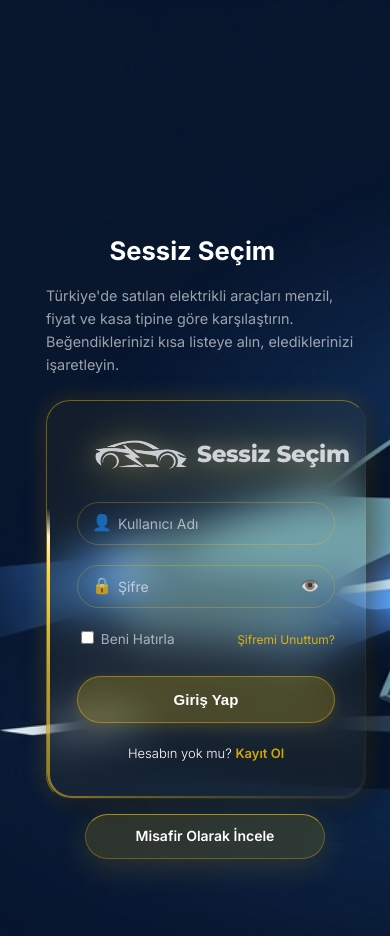
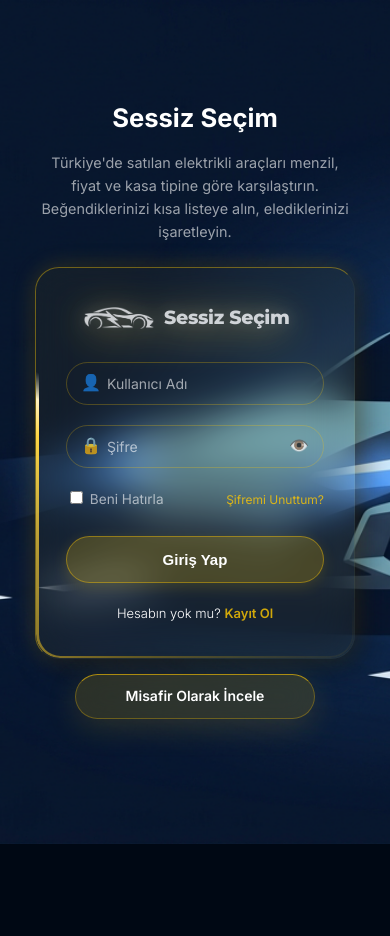
Before and after one commit to ertugrulmertkara/CatalogEcars, a plain HTML site: page index.html in a window 390 px wide. After the commit the page ends 844 px from the top, so only its background shows below. Drawn offline with Linux system fonts and the light colour scheme.

Commit message:
Media düzenleme yapıldı.

```diff
--- a/css/style.css
+++ b/css/style.css
@@ -605,18 +605,16 @@ label {
   .landing-content {
     max-width: 100%;
     padding: 20px;
-    margin-left: 10px;
-    text-align: left; /* Tümü sola yaslı olsun */
+    margin-left: 0 auto;
+    text-align: center; /* Tümü sola yaslı olsun */
   }
 
   .landing-title {
     font-size: 1.6rem;
     text-align: center;
-    margin-right: 3vh;
-  }
-  .brand-logo{
-    margin-right: 5vh;
-  }
+
+  }
+
   .landing-subtitle {
     font-size: 0.9rem;
     margin-bottom: 24px;
@@ -624,7 +622,7 @@ label {
 
   /* Cam Paneli Mobilde Sola Yaslı Tutmak İçin */
   .glass-panel {
-    margin: 0; /* Ortalamayı kaldırdık, sola yaslı */
+    margin: 0 auto; /* Ortalamayı kaldırdık, sola yaslı */
     width: 100%;
     max-width: 320px;
   }
@@ -1518,15 +1516,32 @@ label {
 /* --- LOGO: ARABA İKONU + "SESSİZ SEÇİM" YAZISI --- */
 
 .brand-logo-car {
-  width: 92px;
+  width: 70px;
   height: auto;
 }
 
 .brand-logo-text {
   font-family: 'Montserrat', 'Inter', sans-serif;
   font-weight: 800;
-  font-size: 23px;
+  font-size: 19px;
   letter-spacing: -0.3px;
   color: #ffffff;
   white-space: nowrap;
 }
+
+/* --- MOBİL: GİRİŞ EKRANI ORTALI --- */
+@media (max-width: 768px) {
+  .landing {
+    justify-content: center;
+    align-items: center;
+    padding-top: 16px;
+  }
+
+  .landing-content {
+    display: flex;
+    flex-direction: column;
+    align-items: center;
+    text-align: center;
+    margin: 0 auto;
+  }
+}
```
